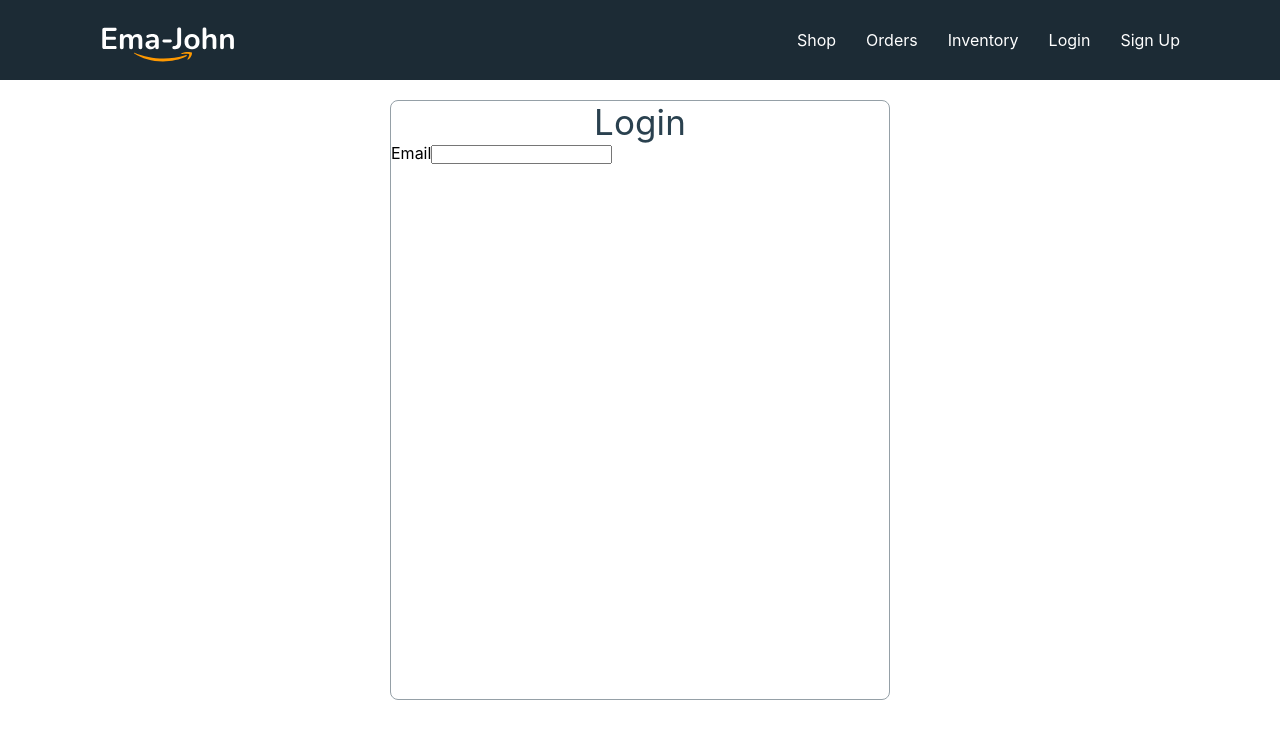
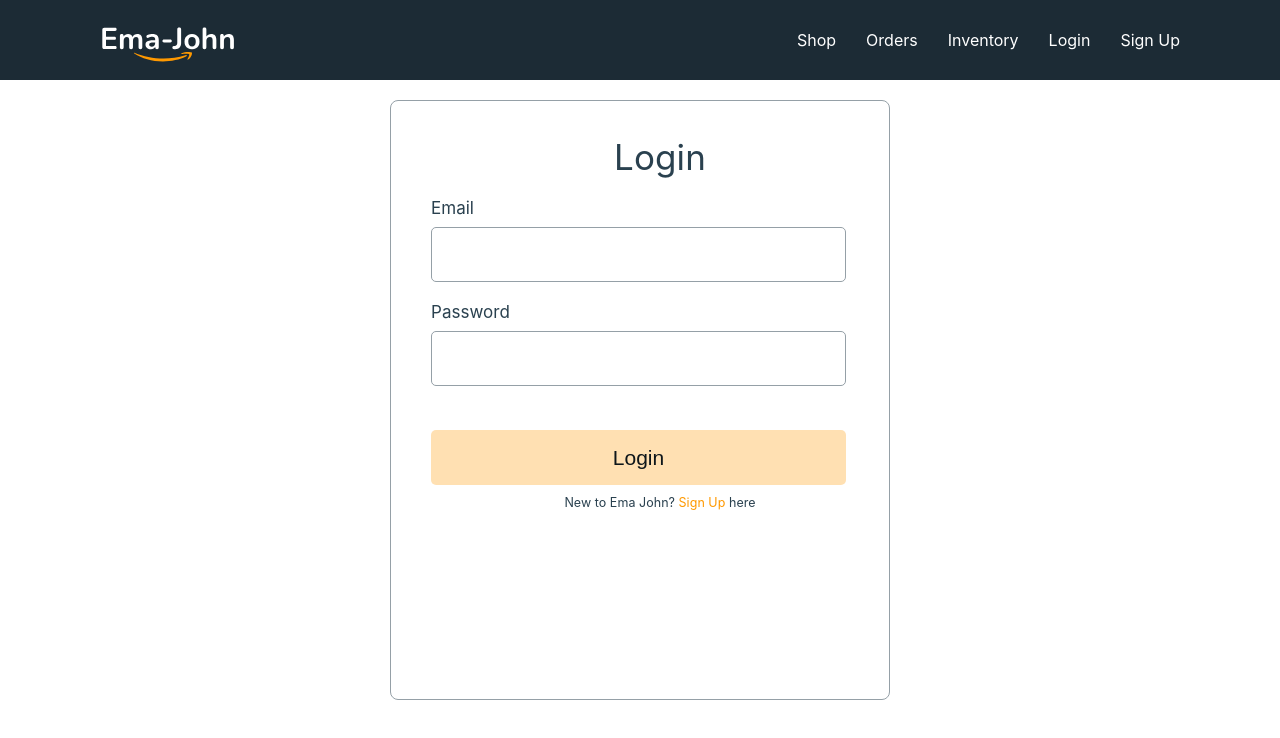
Before and after one commit to mhmahdi97/ema-john-simple, a React (Create React App) app: page /login in a window 1280 px wide. Shown: the top 738 px of the page. Built offline with nearby package versions, Linux system fonts and the light colour scheme.

Commit message:
finished login and sign up page design

```diff
--- a/src/Components/Login/Login.css
+++ b/src/Components/Login/Login.css
@@ -4,6 +4,7 @@
     margin: 20px auto;
     border: 1px solid #95A0A7;
     border-radius: 8px;
+    padding-left: 40px;
 }
 
 .form-title{
@@ -13,4 +14,58 @@
     line-height: 42px;
     letter-spacing: 0.0025em;
     color: #2A414F;
+    margin-top: 35px;
+    margin-bottom: 20px;
 }
+
+.form-control{
+    margin-bottom: 20px;
+}
+
+.form-control label{
+    display: block;
+    font-size: 17px;
+    line-height: 20px;
+    letter-spacing: 0.0015em;
+    color: #2A414F;
+    margin-bottom: 9px;
+}
+
+.form-control input{
+    width: 415px;
+    height: 55px;
+    border: 1px solid #95A0A7;
+    border-radius: 5px;
+    font-size: 1.5em;
+    padding-left: 10px;
+}
+
+.btn-submit{
+    width: 415px;
+    height: 55px;
+    background: rgba(255, 153, 0, 0.3);
+    border: none;
+    border-radius: 5px;
+    font-size: 21px;
+    line-height: 25px;
+    letter-spacing: 0.0015em;
+    color: #0E161A;
+    margin-top: 24px;
+}
+
+.btn-submit:hover{
+    background: rgba(255, 153, 0, 0.6);
+}
+
+.login-small{
+    font-size: 15px;
+    line-height: 18px;
+    letter-spacing: 0.0025em;
+    color: #2A414F;
+    text-align: center;
+    margin-top: 8px;
+}
+
+.login-span{
+    color: #FF9900;
+}
--- a/src/Components/Login/Login.js
+++ b/src/Components/Login/Login.js
@@ -1,5 +1,6 @@
 import React from 'react';
 import './Login.css';
+import { Link } from 'react-router-dom';
 
 const Login = () => {
     return (
@@ -7,11 +8,18 @@ const Login = () => {
             <h2 className='form-title'>Login</h2>
             <form>
                 <div className='form-control'>
-                    <label htmlFor="">Email</label>
+                    <label htmlFor="email">Email</label>
                     <input type="email" name="email" id="" required />
 
                 </div>
+                <div className='form-control'>
+                    <label htmlFor="password">Password</label>
+                    <input type="password" name="password" id="" required />
+
+                </div>
+                <input className='btn-submit' type="submit" value="Login" />
             </form>
+             <p className='login-small'><small>New to Ema John? <Link to="/sign-up"><span className='login-span'>Sign Up</span></Link> here</small></p>
         </div>
     );
 };
--- a/src/Components/SignUp/SignUp.js
+++ b/src/Components/SignUp/SignUp.js
@@ -1,10 +1,27 @@
 import React from 'react';
 import './SignUp.css';
+import { Link } from 'react-router-dom';
 
 const SignUp = () => {
     return (
-        <div>
-
+         <div className='form-container'>
+            <h2 className='form-title'>Sign Up</h2>
+            <form>
+                <div className='form-control'>
+                    <label htmlFor="email">Email</label>
+                    <input type="email" name="email" id="" required />
+                </div>
+                <div className='form-control'>
+                    <label htmlFor="password">Password</label>
+                    <input type="password" name="password" id="" required />
+                </div>
+                <div className='form-control'>
+                    <label htmlFor="password">Confirm Password</label>
+                    <input type="password" name="confirm" id="" required />
+                </div>
+                <input className='btn-submit' type="submit" value="Sign Up" />
+            </form>
+            <p className='login-small'><small>Already have an account? <Link to="/login"><span className='login-span'>Login</span></Link> here</small></p>
         </div>
     );
 };
```
